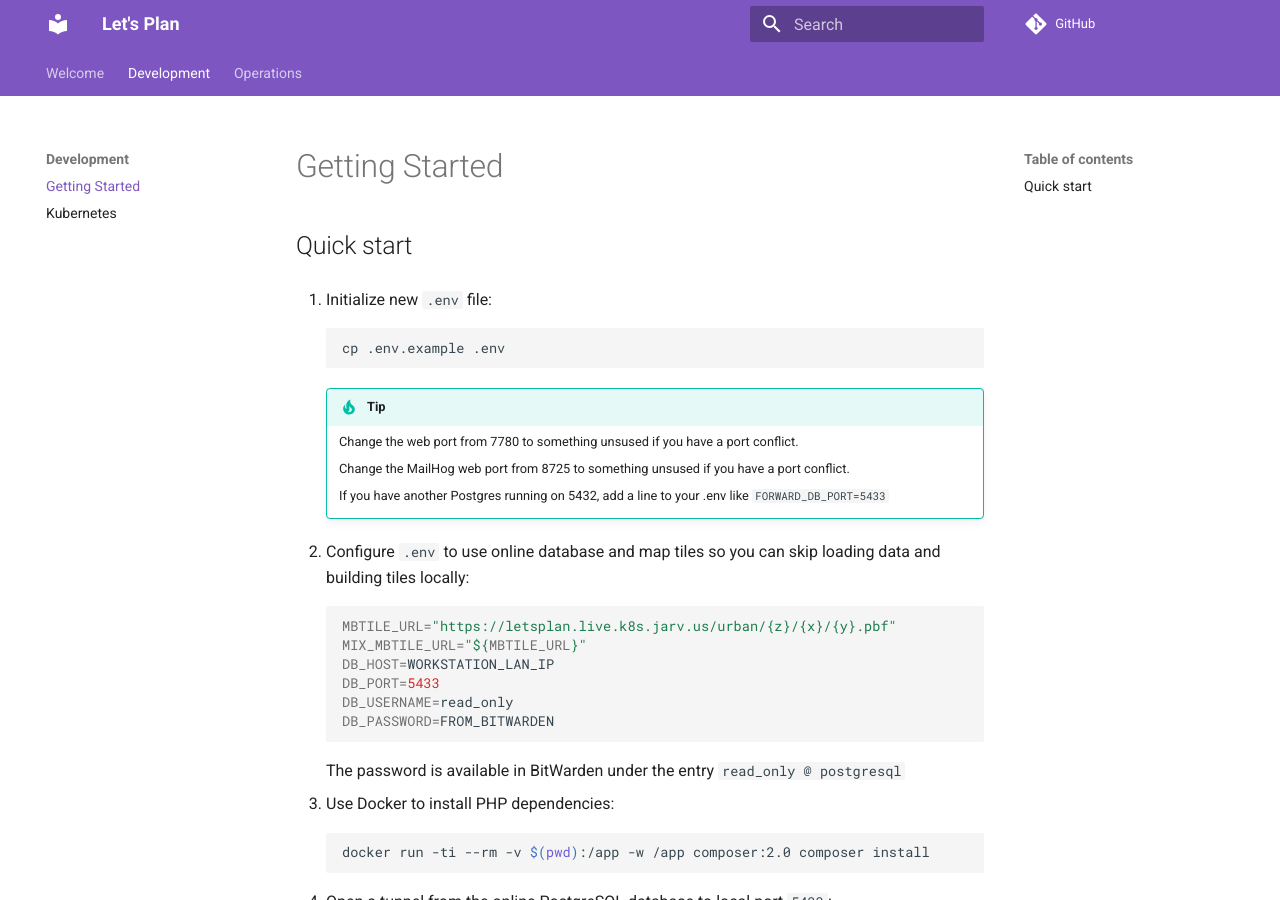
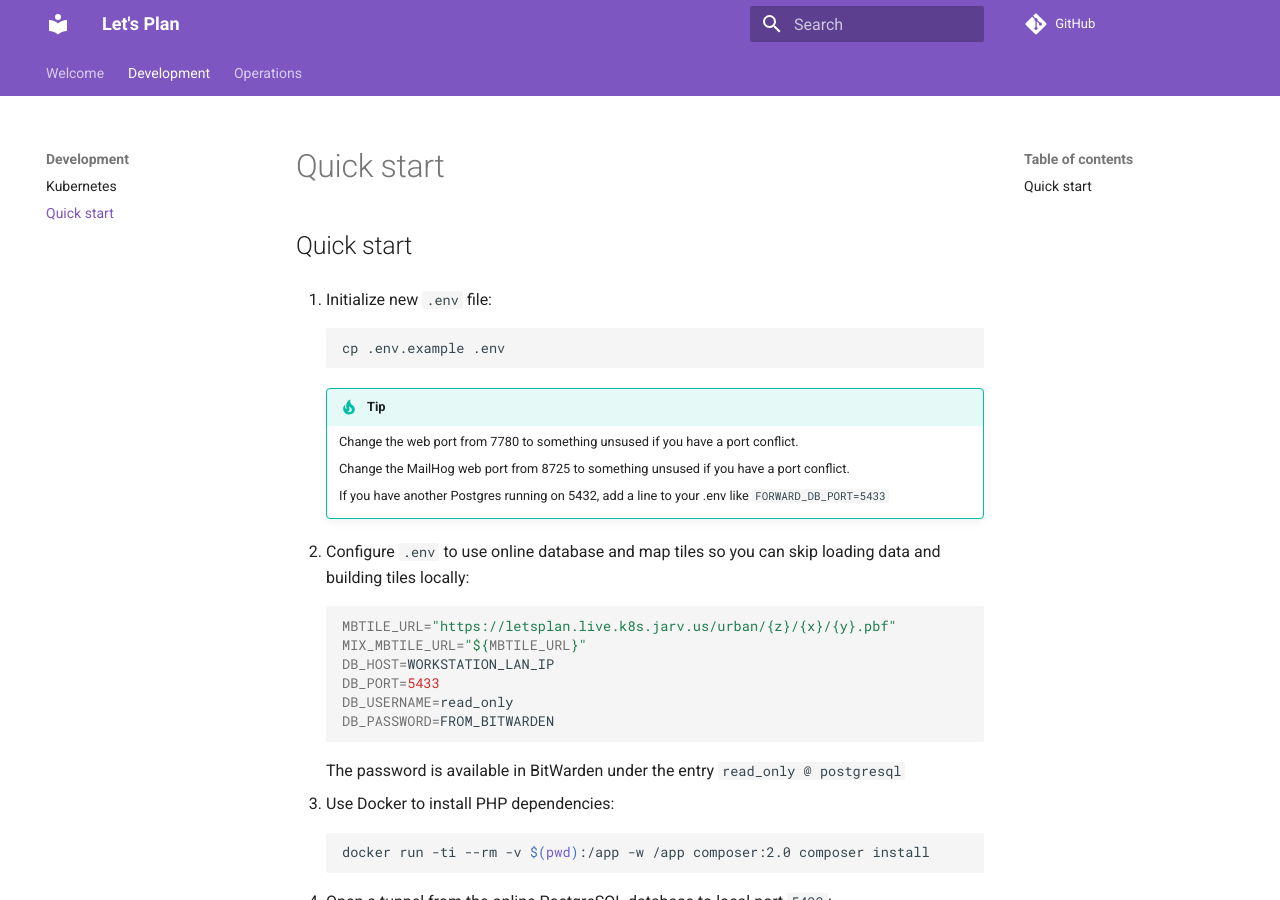
Before and after one commit to urbanSpatial/LetsPlanOrg, an MkDocs documentation site: the page built from docs/development/quick-start.md, in a window 1280 px wide and 900 px high. Built offline with MkDocs 1.6.1 and Material for MkDocs 9.7.7, drawn with Linux system fonts in a browser that asks for light colours; nearby versions of some CDN libraries; comment, search, counter and statistics services are not loaded.

Commit message:
docs: rename getting-started to quick-start

```diff
--- a/docs/development/getting-started.md
+++ b/docs/development/quick-start.md
@@ -1,4 +1,4 @@
-# Getting Started
+# Quick start
 
 ## Quick start
 
```
